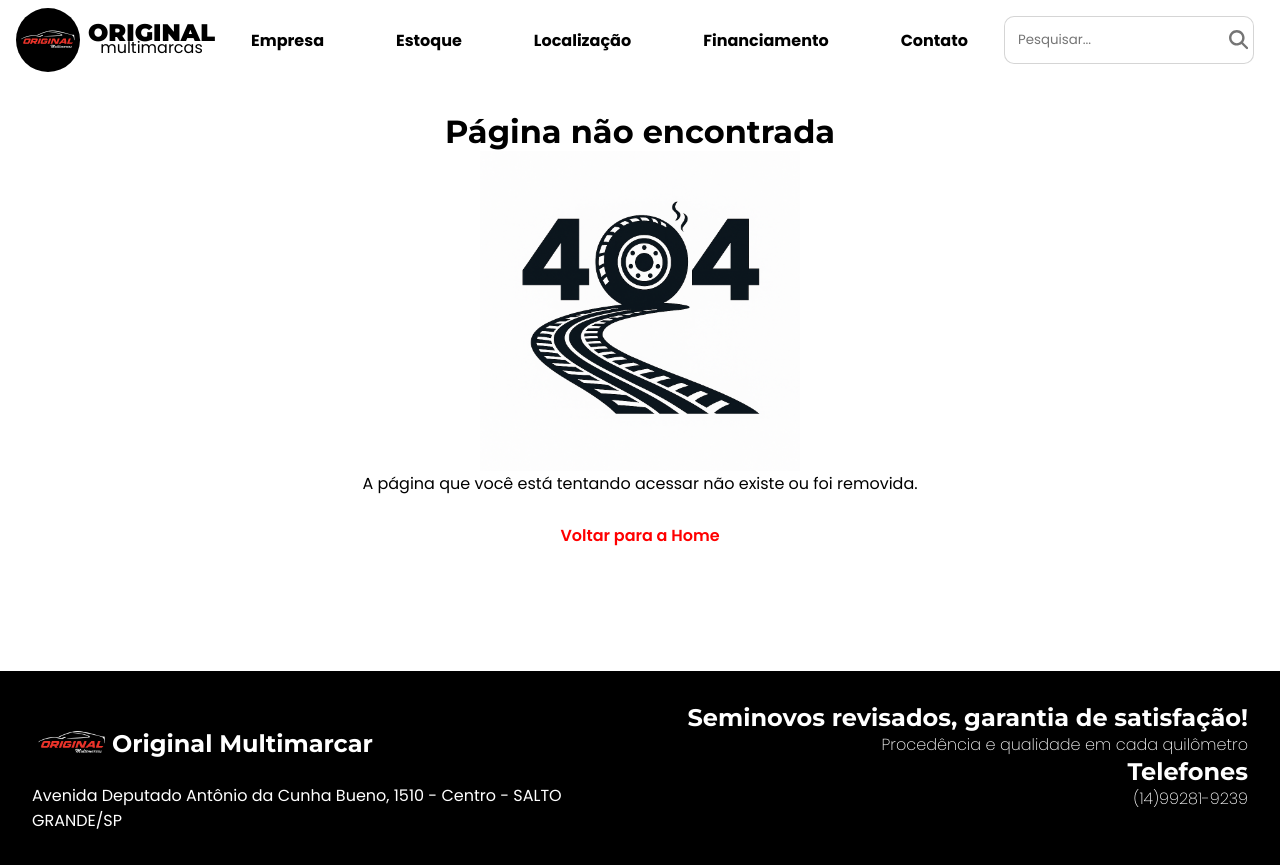
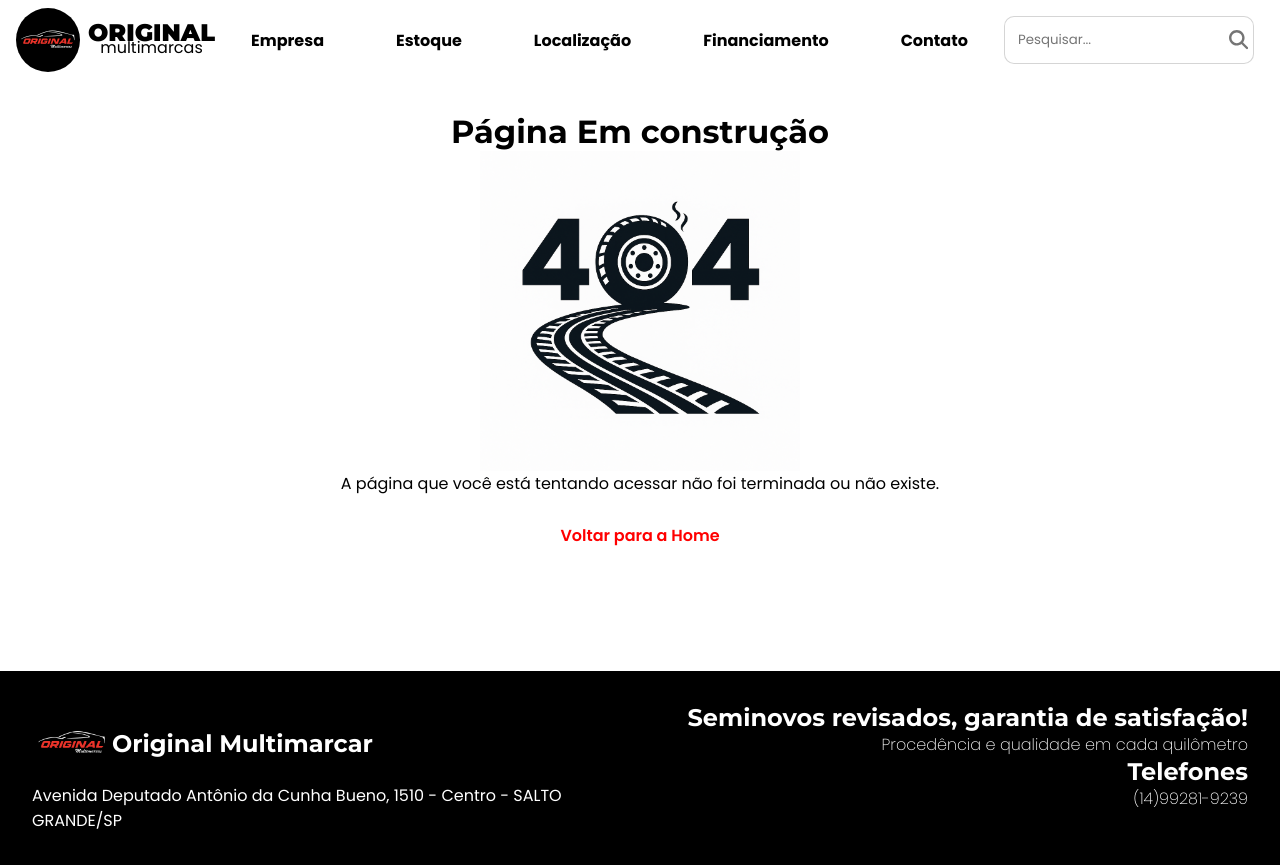
Before and after one commit to kaio-mendes/dealership, a React (Vite) app: page /contato in a window 1280 px wide. Built offline with nearby package versions, Linux system fonts and the light colour scheme.

Commit message:
Update 404.jsx

```diff
--- a/src/pages/404/404.jsx
+++ b/src/pages/404/404.jsx
@@ -4,10 +4,10 @@ export const PageNotFound = () => {
   return (
     <div className={styles.pageNotFound}>
       <main className={styles.content}>
-        <h1>Página não encontrada</h1>
+        <h1>Página Em construção</h1>
         <img src={imageNotFound} />
         <p>
-          A página que você está tentando acessar não existe ou foi removida.
+          A página que você está tentando acessar não foi terminada ou não existe.
         </p>
         <a href="/" className={styles.backButton}>
           Voltar para a Home
```
